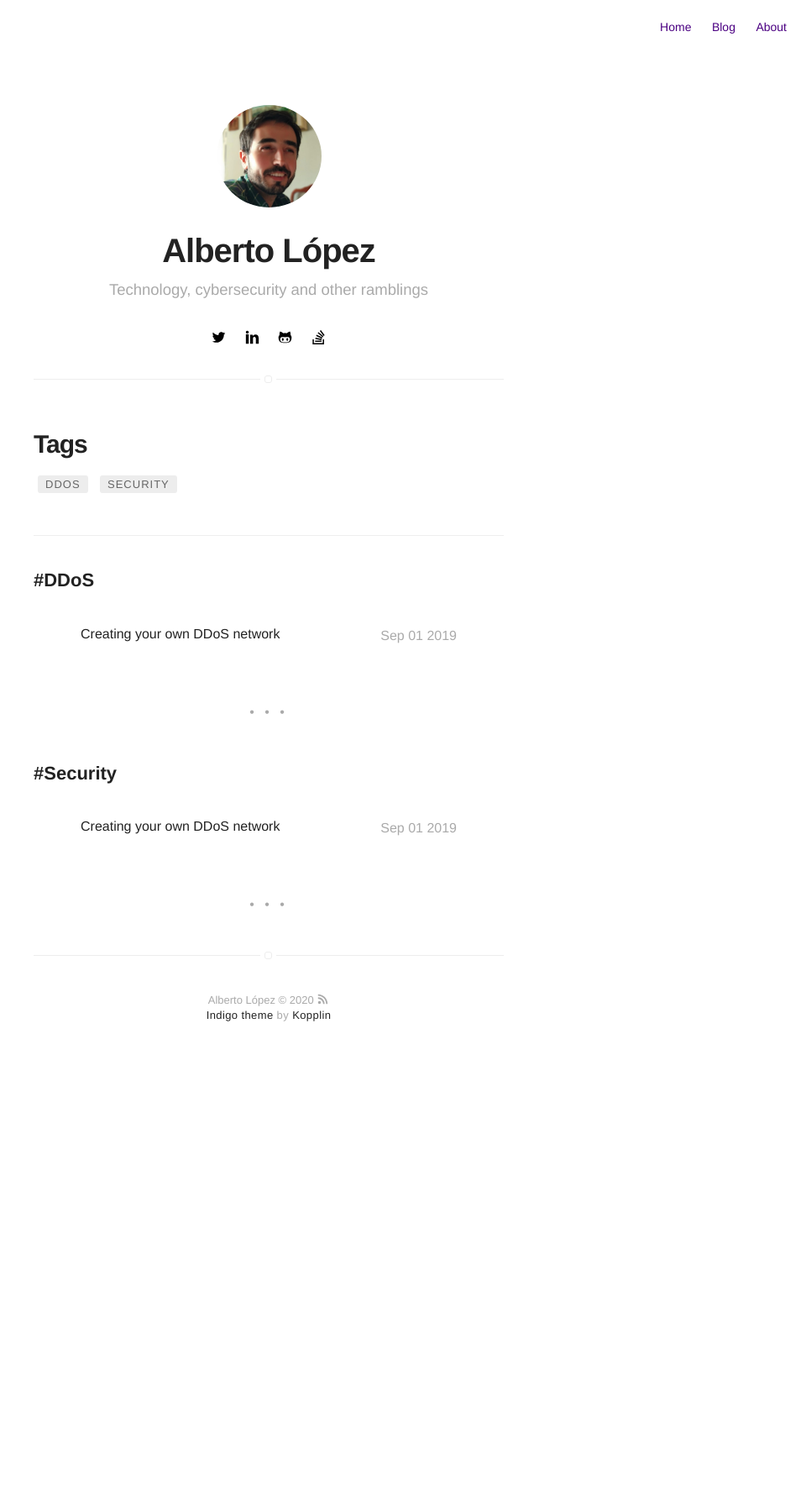
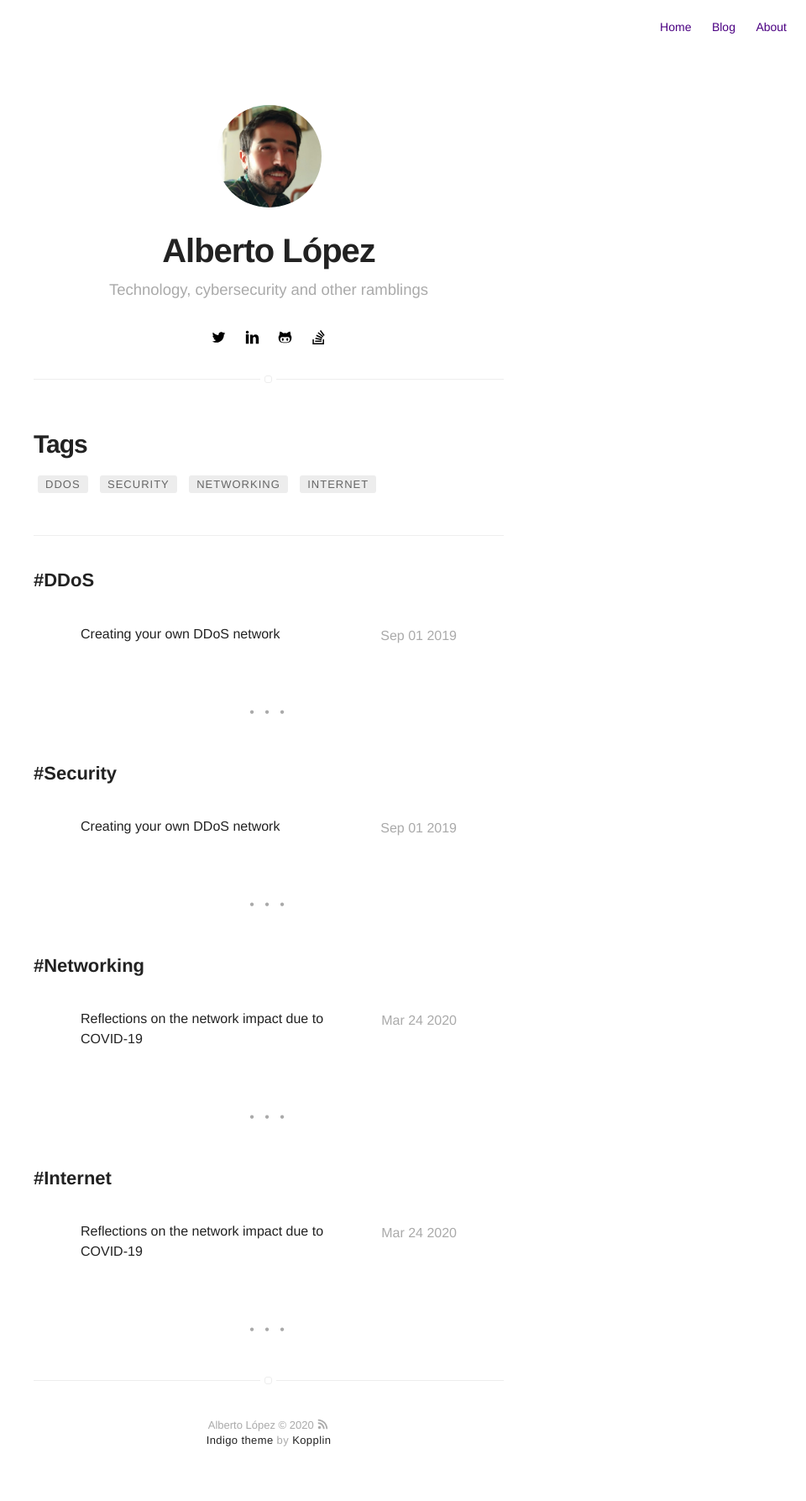
Before and after one commit to albonthenet/alberto.website, a Jekyll site: the page built from tags.html, in a window 1280 px wide. Shown: the whole page at 84% size, without its empty margins (320-1280 px from the left). Built offline with Jekyll 4.4.1, drawn with Linux system fonts in a browser that asks for light colours; before the commit the page ends 1280 px from its top, so only the background shows below that; part of the change alters nothing that is shown.

Commit message:
added post IXP Covid19 Network Impact

```diff
--- a/_config.yml
+++ b/_config.yml
@@ -16,7 +16,7 @@ resume: false
 resume-external: false
 resume-url: https://google.com/?q=my+resume
 
-url: http://alberto.website
+url: https://alberto.website
 # your url: http://USERNAME.github.io
 
 permalink: /:title/
--- /dev/null
+++ b/_posts/2020-03-24-coronavirus-traffic-impact.md
@@ -0,0 +1,105 @@
+---
+title: "Reflections on the network impact due to COVID-19"
+layout: post
+date: 2020-03-24
+image: /assets/images/covid19impact/ixp_cover.png
+tag:
+- Networking
+- Internet
+author: alb
+blog: true
+category: blog
+---
+During these very unusual days marked by the COVID-19 outbreak, the Internet traffic has seen an unprecedent volume increase. This can be observed in the different IXP statistics which are quite interesting
+
+## First of all, What is an IXP?
+[IXP](https://en.wikipedia.org/wiki/Content_delivery_network) stands for Internet Exchange Point which is a neutral point where different providers (ISPs) and CDNs (Akamai, Amazon CloudFront, Cloudflare, etc) exchange traffic. In summary, a very large switch where different organizations interconnect each other helping to reach other networks and also speeding up the latency towards CDNs so services like Netflix, YouTube, Spotify, etc. work as fast as they usually do.
+## Traffic trends during the COVID-19 outbreak
+The previously mentioned IXPs usually have public statistics of their aggregated (this is bundled uplink and downlink) traffic volume using tools such as [cacti](https://www.cacti.net/). Depending on the IXP we can find to a certain extent a detailed statistics of their traffic in the last days, weeks, months, etc.
+#### Italy
+In the Milan IXP we can observe a drastic peak on week 11, coinciding with the national lockdown imposed by the authorities on the 9th of March. We can observe how the maximum peaks before the lockdown reached around 900 Gbps, while after the lockdown it raised to a peak of 1.1 Tbps.
+
+![milan1](/assets/images/covid19impact/ixp_milan_month.png)
+
+In the following graph we can observe how the overall average moved from an approximate of 550 Gbps to nearly 700 Gbps, so approximately a 30% raise in just a week.
+
+![milan2](/assets/images/covid19impact/ixp_milan_year.png)
+
+This pattern goes aligned to what some CDNs such as Cloudflare has [observed on their networks.](https://blog.cloudflare.com/covid-19-impacts-on-internet-traffic-seattle-italy-and-south-korea/)
+
+#### Spain
+In Madrid's IXP ESPanix, the lockdown started during the weekend of the 14th and 15th of March and we can see how also traffic increased from a maximum peak of roughly 600 Gbps to 700 Gbps and later on on the 21st of March 720 Gbps.
+
+![spain1](/assets/images/covid19impact/ixp_madrid_2week.png)
+
+This traffic increase can be better observed in the following weekly graph that shows how approximately we have moved from an average volume of 320 Gpbs to around 450 Gbps if we look in the last days average. THis increase is around of 35-40% which is also aligned with the Italian case as both countries have suffered similar restrictions.
+
+![spain2](/assets/images/covid19impact/ixp_madrid_2month.png)
+
+Following the same pattern, another IXP in Spain, DE-CIX has experienced a traffic growth similar to ESPanix moving from maximum peaks of around 360 Gbps to peaks of 494 Gbps
+
+![!spain3](/assets/images/covid19impact/ixp_madriddecix_2week.png)
+
+#### Germany
+Frankfurt hosts one of the biggest IXPs in Europe and globally where many other IXPs interconnect, thus it is remarkable to mention the statistics in here. We have seen how in the last year the traffic average was of around 5.6 Tbps and now in the last two days it scaled up to 6.3 Tbps, which represents approximately a 10% increase.
+Also worth to mention an incredible peak on the 17th of March of **9.1 Tbps**, which has been the **highest peak** on this IXP history.
+
+![germany1](/assets/images/covid19impact/ixp_frankfurt_2week.png)
+
+More info:
+
+[https://www.de-cix.net/en/news-events/news/big-upswing-in-internet-usage-due-to-covid-19-measures](https://www.de-cix.net/en/news-events/news/big-upswing-in-internet-usage-due-to-covid-19-measures)
+
+[https://www.de-cix.net/en/news-events/news/de-cix-frankfurt-reaches-9-1-tbps](https://www.de-cix.net/en/news-events/news/de-cix-frankfurt-reaches-9-1-tbps)
+
+#### Finland
+Even in smaller European countries we can observe the growth in traffic as most people are now working from home, with kids at home and this resulted in an overall larger bandwith demand.
+
+We can take the data from the Finnish FICIX IXP and we can also observe a significant growth during the week of the 16th to 22nd of March as most people was sent home.
+As in the average FICIX went from an average of around 33 Gbps to 37 Gbps, which gives an approximate of 12% increase. In terms of peaks, the maximum peak before the outbreak was of approximately 48 Gbps when the highest peak since the 16th of March has been of 62.8 Gbps on the 18th of March.
+
+![finland1](/assets/images/covid19impact/ixp_finland1.png)
+[Click here to see larger graphic](/assets/images/covid19impact/ixp_finland1.png)
+
+#### Brazil
+On the other side of the Atlantic similar behaviours have been observed. For instance at the IX-BR in Brazil, we can see a significant increase in the traffic volume from the 19th of March as more measures were taken by the goverment.
+
+![brazil1](/assets/images/covid19impact/ixp_brazil1.png)
+
+We can also look at the statistics at São Paolo were the most restrictive measures have been taken and how this affected on the traffic increase moving from an average of approximately 4.40 Gbps to 5.7 Gbps.
+
+![brazil2](/assets/images/covid19impact/ixp_brazil2.png)
+
+### Mobile networks impact
+Unfortunately mobile operators usually do not share this type of data as they consider it commercially strategic information. There is not an unanimous message on this topic as some claim that mobile broadband has decreased in favor of fixed (WiFi) while other regions and ISPs claim mobile broadband has increased. This may be linked to the different trends in each country as some customers may be tethering while others rely more on fixed broadband access.
+In any case some data has been published by several providers and users around the internet showing how mobile network patterns have changed in the last days.
+* In Spain, a [joint message](https://www.telefonica.com/es/web/sala-de-prensa/-/los-operadores-aconsejan-un-uso-racional-y-responsable-de-las-redes-de-telecomunicaciones-para-afrontar-los-incrementos-de-trafico) was released by all Spanish ISPs saying that fixed access has increased around 40% (similar to the observed at the IXPs) while mobile broadband increased around 25%. Also a remarkable increase of 50% in voice calls was observed.
+* In line with the previous, the European Union asked content providers [Netflix](https://media.netflix.com/en/company-blog/reducing-netflix-traffic-where-its-needed), Amazon, YouTube, etc to reduce the default streaming quality in order to reduce the data volume generated.
+* British Telecom: *We’re seeing a 5% decrease in mobile data traffic ... Roaming traffic is falling by about 10% per day, with a 55% drop over the last 5 days. We are seeing an increase in mobile voice call volumes*.
+* In Asia and especially in China, most of the operators had network freezes with only inverventions to expand the network in order to cope with the huge traffic increase.
+* In Australia Telstra has given away [25GB of data](https://exchange.telstra.com.au/supporting-our-customers-during-covid-19/) to their mobile subscribers plus other measures. Similar measures were [implemented](https://www.vodafone.com.au/media/keeping-customers-connected) by Vodafone Australia and other operators.
+
+
+### Thoughts on IXPs data and other conclusions
+While digging into these graphs I thought of other *funny* interpretations of this data such as  "What time do people go for lunch in this or that country?". We can see this in the daily graphics.
+For example, myself having lived in both Spain and Finland, I was able to clearly see the difference in the graphs between both countries related to the time of the day people move away from the keyboard (and generate less data) to fill their stomachs:
+
+![lunchtime](/assets/images/covid19impact/traffic_lunch_time.png)
+
+In this graph on the left we can see how Finns start leaving their seats at around 11:15 and by 12:30 most of them are back. On the right side, we can observe how Spanish people start leaving their seats at around 13:45 and most people are back at around 15:15. That is certainly aligned to the times people go for lunch if you have experienced both countries.
+
+Even though this is something that may look obvious, we can observe how the Internet and connectivity has become now an indispensable part of our lives and how events such as COVID-19 outbreak is having also an impact on our usage.
+Also is worth to mention that many telecom operators and ISPs have [*relaxed*](https://www.mondomobileweb.it/172320-telefonia-iniziative-promo-gratis-solidarieta-digitale-coronavirus/) some of their data and voice packages due to the ongoing outbreak which shows the importance of these entities in society nowadays. Also highlights the need to have of proper mechanisms to enforce such measures in a network in very little time as many critical aspects of our life rely on mobile and fixed network access now.
+
+## References and sources
+All the graphs exposed here are public and gathered from the following websites:
+
+DE-CIX Frankfurt: [https://www.de-cix.net/en/locations/germany/frankfurt/statistics](https://www.de-cix.net/en/locations/germany/frankfurt/statistics)
+
+MAD-IX Madrid: [http://stats.espanix.net/#](http://stats.espanix.net/#)
+
+MIX-IT Milan: [https://www.mix-it.net/statistiche/](https://www.mix-it.net/statistiche/)
+
+FICIX Aggregated: [https://stats-ficix.basen.com](https://stats-ficix.basen.com)
+
+IX-BR Brasil Aggregated: [https://ix.br/agregado/](https://ix.br/agregado/)
```
Also changed, not shown: assets/images/covid19impact/ixp_brazil1.png (added), assets/images/covid19impact/ixp_brazil2.png (added), assets/images/covid19impact/ixp_cover.png (added), assets/images/covid19impact/ixp_finland1.png (added), assets/images/covid19impact/ixp_frankfurt_2week.png (added), assets/images/covid19impact/ixp_madrid_2month.png (added), assets/images/covid19impact/ixp_madrid_2week.png (added), assets/images/covid19impact/ixp_madriddecix_2week.png (added), assets/images/covid19impact/ixp_milan_month.png (added), assets/images/covid19impact/ixp_milan_year.png (added), assets/images/covid19impact/traffic_lunch_time.png (added), 1 other file.
